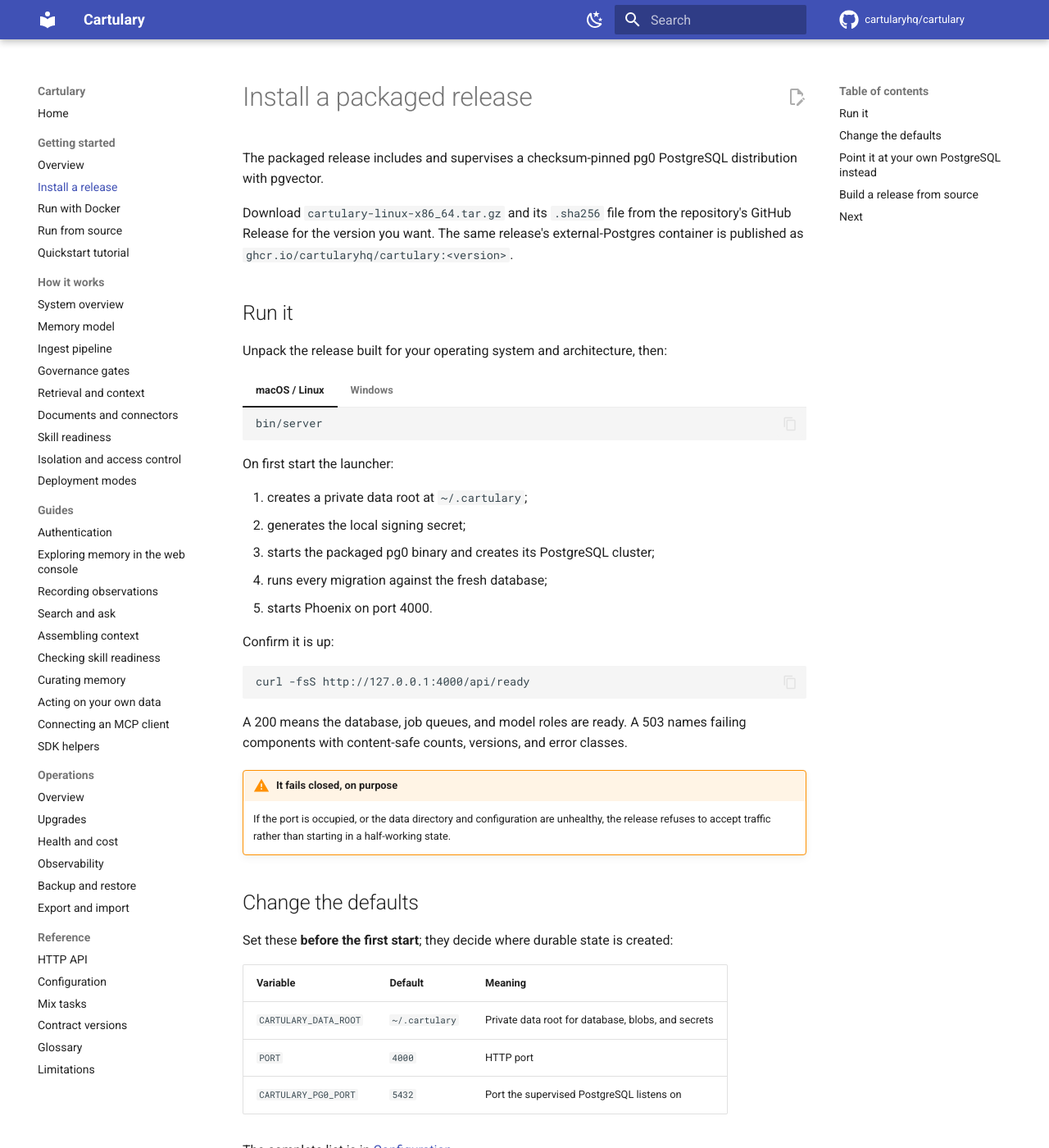
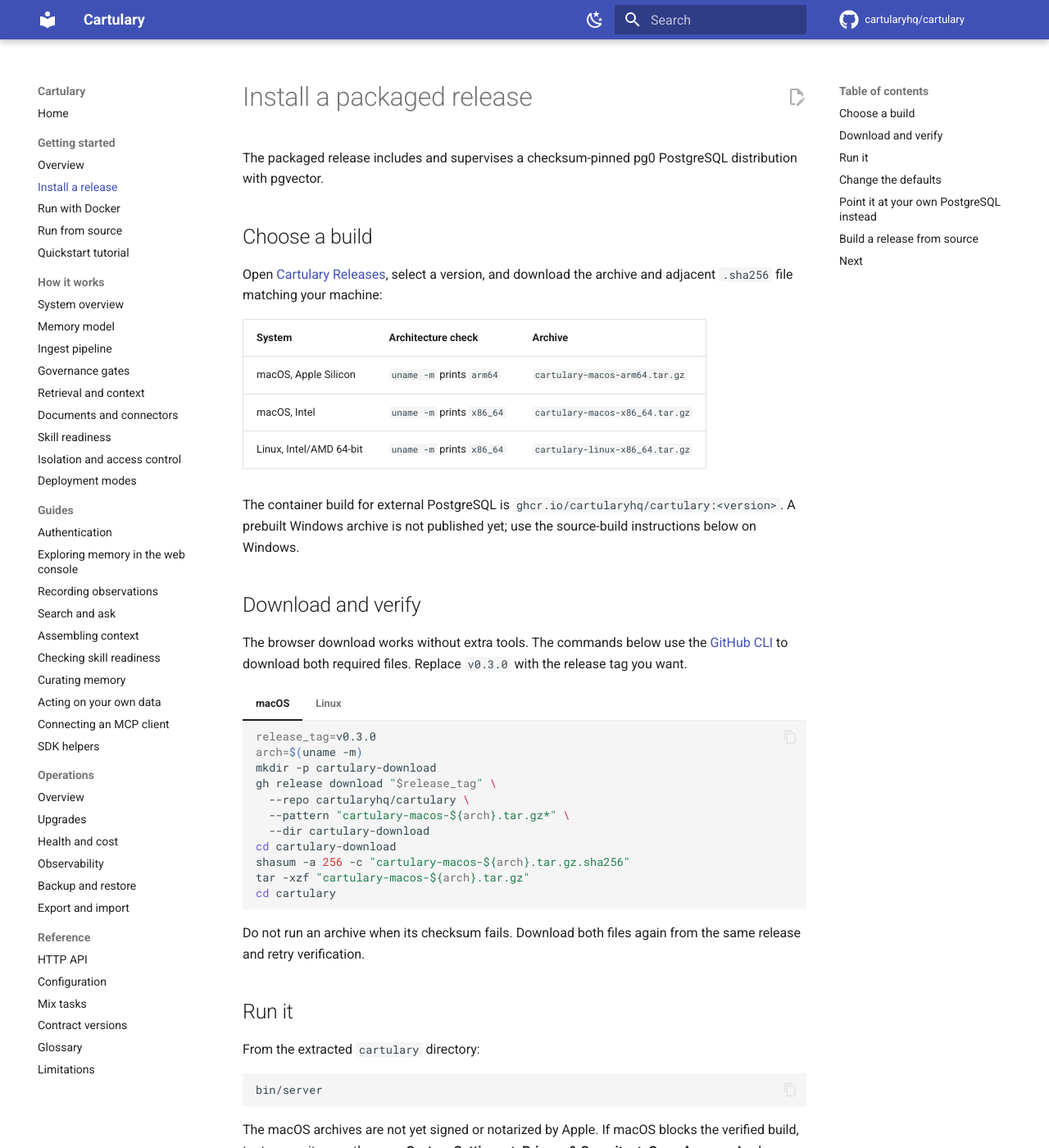
Before and after one commit to cartularyhq/cartulary, an MkDocs documentation site: the page built from docs/getting-started/install-release.md, in a window 1280 px wide and 1400 px high. Shown: the whole window at 82% size. Built offline with MkDocs 1.6.1 and Material for MkDocs 9.7.7, drawn with Linux system fonts in a browser that asks for light colours; comment, search, counter and statistics services are not loaded; some of the changed text lies outside the part shown.

Commit message:
ci: publish native macOS release builds

````diff
--- a/docs/getting-started/install-release.md
+++ b/docs/getting-started/install-release.md
@@ -5,26 +5,75 @@
 The packaged release includes and supervises a checksum-pinned pg0 PostgreSQL
 distribution with pgvector.
 
-Download `cartulary-linux-x86_64.tar.gz` and its `.sha256` file from the
-repository's GitHub Release for the version you want. The same release's
-external-Postgres container is published as
-`ghcr.io/cartularyhq/cartulary:<version>`.
+## Choose a build
+
+Open [Cartulary Releases](https://github.com/cartularyhq/cartulary/releases),
+select a version, and download the archive and adjacent `.sha256` file matching
+your machine:
+
+| System | Architecture check | Archive |
+| --- | --- | --- |
+| macOS, Apple Silicon | `uname -m` prints `arm64` | `cartulary-macos-arm64.tar.gz` |
+| macOS, Intel | `uname -m` prints `x86_64` | `cartulary-macos-x86_64.tar.gz` |
+| Linux, Intel/AMD 64-bit | `uname -m` prints `x86_64` | `cartulary-linux-x86_64.tar.gz` |
+
+The container build for external PostgreSQL is
+`ghcr.io/cartularyhq/cartulary:<version>`. A prebuilt Windows archive is not
+published yet; use the source-build instructions below on Windows.
+
+## Download and verify
+
+The browser download works without extra tools. The commands below use the
+[GitHub CLI](https://cli.github.com/) to download both required files. Replace
+`v0.3.0` with the release tag you want.
+
+=== "macOS"
+
+    ```bash
+    release_tag=v0.3.0
+    arch=$(uname -m)
+    mkdir -p cartulary-download
+    gh release download "$release_tag" \
+      --repo cartularyhq/cartulary \
+      --pattern "cartulary-macos-${arch}.tar.gz*" \
+      --dir cartulary-download
+    cd cartulary-download
+    shasum -a 256 -c "cartulary-macos-${arch}.tar.gz.sha256"
+    tar -xzf "cartulary-macos-${arch}.tar.gz"
+    cd cartulary
+    ```
+
+=== "Linux"
+
+    ```bash
+    release_tag=v0.3.0
+    mkdir -p cartulary-download
+    gh release download "$release_tag" \
+      --repo cartularyhq/cartulary \
+      --pattern "cartulary-linux-x86_64.tar.gz*" \
+      --dir cartulary-download
+    cd cartulary-download
+    sha256sum -c cartulary-linux-x86_64.tar.gz.sha256
+    tar -xzf cartulary-linux-x86_64.tar.gz
+    cd cartulary
+    ```
+
+Do not run an archive when its checksum fails. Download both files again from
+the same release and retry verification.
 
 ## Run it
 
-Unpack the release built for your operating system and architecture, then:
+From the extracted `cartulary` directory:
 
-=== "macOS / Linux"
+```bash
+bin/server
+```
 
-    ```bash
-    bin/server
-    ```
-
-=== "Windows"
-
-    ```powershell
-    bin\server.bat
-    ```
+The macOS archives are not yet signed or notarized by Apple. If macOS blocks
+the verified build, try to open it once, then use **System Settings → Privacy &
+Security → Open Anyway**. Apple documents the security tradeoff and exact steps
+in [Safely open apps on your Mac](https://support.apple.com/en-us/102445). Do
+not disable Gatekeeper globally.
 
 On first start the launcher:
 
````
Also changed, not shown: CHANGELOG.md (+5 -3 lines), README.md (+6 -3 lines), specs/architecture/evaluation-ci-release-readiness.md (+7 -5 lines), specs/implementation-status.md (+2 -1 lines), specs/process/release-checklist.md (+5 -2 lines), .github/workflows/README.md, 2 other files.
